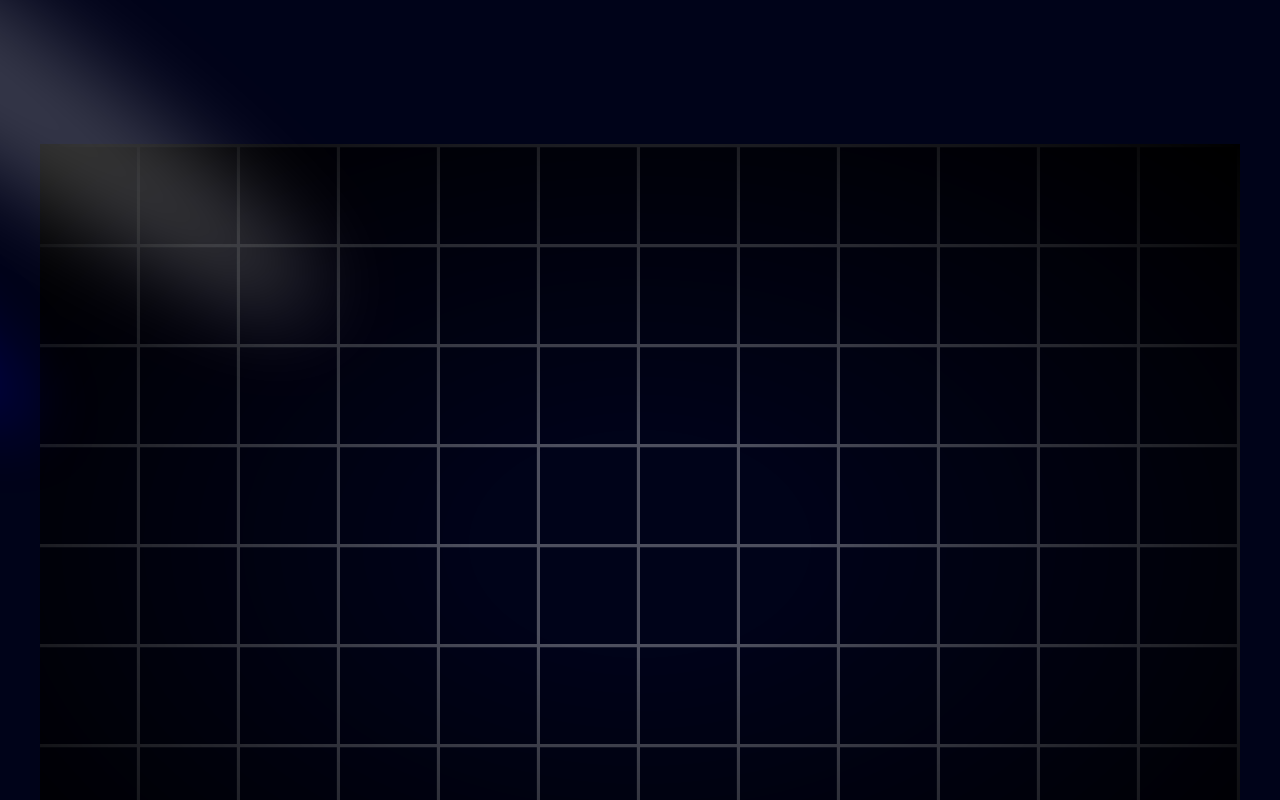
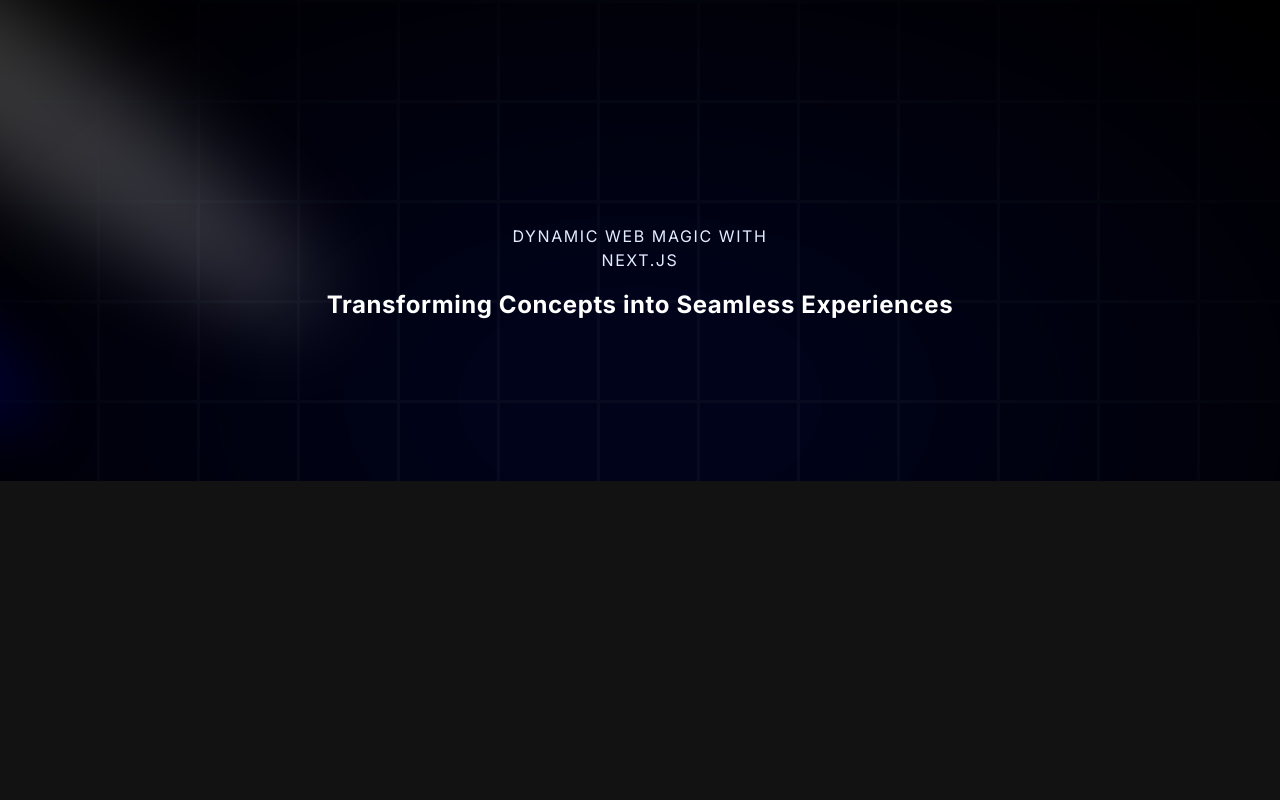
Before and after one commit to Devleo05/Portfolio-Dev, a Next.js app: page / in a window 1280 px wide. Shown: the top 800 px of the page. Built offline with nearby package versions, Linux system fonts and the light colour scheme.

Commit message:
hero page updated

```diff
--- a/components/Hero.tsx
+++ b/components/Hero.tsx
@@ -1,5 +1,6 @@
 import React from 'react'
 import { Spotlight } from './ui/spotlight'
+import { TextGenerateEffect } from './ui/TextGeneratEffect'
 
 const Hero = () => {
   return (
@@ -9,12 +10,28 @@
         <Spotlight className="-top-10 -left-full h-[80vh] w-[50vw] " fill="purple" />
         <Spotlight className="top-28 -left-80  h-[80vh] w-[50vw]" fill="blue" />
       </div>
-      <div className="h-screen w-full dark:bg-black-100 bg-white  dark:bg-grid-white/[0.3] bg-grid-black/[0.2] relative flex items-center justify-center">
+      <div className="h-screen w-full dark:bg-black-100 bg-white  dark:bg-grid-white/[0.03] bg-grid-black/[0.2] flex items-center justify-center absolute top-0 left-0">
       {/* Radial gradient for the container to give a faded look */}
       <div className="absolute pointer-events-none inset-0 flex items-center justify-center dark:bg-black bg-white [mask-image:radial-gradient(ellipse_at_center,transparent_20%,black)]" />
 
       </div>
+      <div className="flex justify-center relative my-20 z-10">
+        <div className='max-w-[89vw] md:max-w-2xl lg:max-w-[60w] flex flex-col items-center justify-center'>
+          <h2 className="uppercase tracking-widest tex-xs text-center text-blue-100 max-w-80">
+            Dynamic Web Magic with Next.js
+          </h2>
 
+
+          <TextGenerateEffect
+           className="text-center test-[40px] md:text-5xl lg:text-6xl "
+           words="Transforming Concepts into Seamless Experiences "
+
+          />
+
+
+        </div>
+
+      </div>
     </div>
 
 
--- /dev/null
+++ b/components/ui/TextGeneratEffect.tsx
@@ -0,0 +1,54 @@
+"use client";
+import { useEffect } from "react";
+import { motion, stagger, useAnimate } from "framer-motion";
+import { cn } from "@/utils/cn";
+
+export const TextGenerateEffect = ({
+  words,
+  className,
+}: {
+  words: string;
+  className?: string;
+}) => {
+  const [scope, animate] = useAnimate();
+  let wordsArray = words.split(" ");
+  useEffect(() => {
+    animate(
+      "span",
+      {
+        opacity: 1,
+      },
+      {
+        duration: 2,
+        delay: stagger(0.2),
+      }
+    );
+  }, [scope.current]);
+
+  const renderWords = () => {
+    return (
+      <motion.div ref={scope}>
+        {wordsArray.map((word, idx) => {
+          return (
+            <motion.span
+              key={word + idx}
+              className="dark:text-white text-black opacity-0"
+            >
+              {word}{" "}
+            </motion.span>
+          );
+        })}
+      </motion.div>
+    );
+  };
+
+  return (
+    <div className={cn("font-bold", className)}>
+      <div className="mt-4">
+        <div className=" dark:text-white text-black text-2xl leading-snug tracking-wide">
+          {renderWords()}
+        </div>
+      </div>
+    </div>
+  );
+};
```
